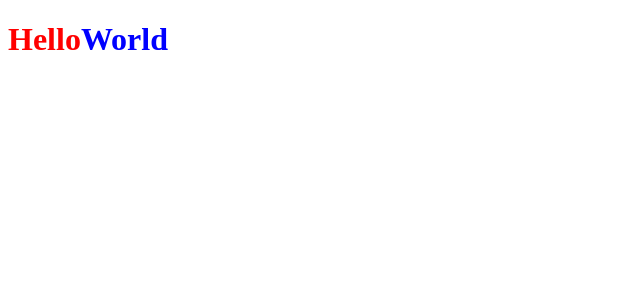
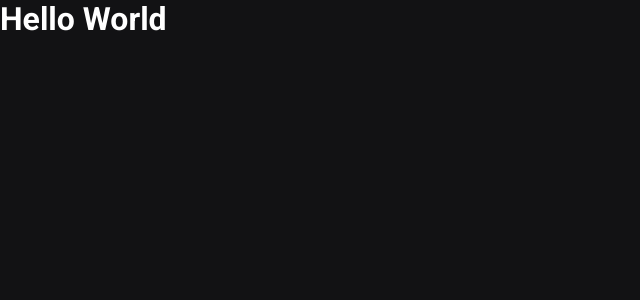
Before and after one commit to Lissone/ignews, a Next.js app: page / in a window 1280 px wide. Shown: the top 300 px of the page, without its empty margins (0-640 px from the left). Built offline with nearby package versions, Linux system fonts and the light colour scheme.

Commit message:
global styles

```diff
--- a/src/pages/_app.tsx
+++ b/src/pages/_app.tsx
@@ -1,4 +1,6 @@
 import { AppProps } from 'next/app'
+
+import '../styles/global.scss'
 
 function MyApp({ Component, pageProps }: AppProps) {
   return <Component {...pageProps} />
--- a/src/pages/index.tsx
+++ b/src/pages/index.tsx
@@ -1,6 +1,4 @@
 import Head from 'next/head'
-
-import styles from '../styles/home.module.scss'
 
 export default function Home() {
   return (
@@ -9,11 +7,8 @@
         <title>ig.news</title>
       </Head>
 
-      <h1 className={styles.title}>
-        Hello
-        <span>
-          World
-        </span>
+      <h1>
+        Hello World
       </h1>
     </>
   )
--- /dev/null
+++ b/src/styles/global.scss
@@ -0,0 +1,46 @@
+* {
+  margin: 0;
+  padding: 0;
+  box-sizing: border-box;
+}
+
+:root {
+  --white: #FFFFFF;
+
+  --gray-100: #E1E1E6;
+  --gray-300: #A8A8B3;
+  --gray-900: #121214;
+
+  --cyan-500: #61DAFB;
+  --yellow-500: #EBA417;
+}
+
+@media (max-width: 1080px) {
+  html {
+    font-size: 93.75%;
+  }
+}
+
+@media (max-width: 720px) {
+  html {
+    font-size: 87.5%;
+  }
+}
+
+body {
+  background: var(--gray-900);
+  color: var(--white);
+}
+
+body, input, textarea, select, button {
+  font: 400 1rem "Roboto", sans-serif;
+}
+
+button {
+  cursor: pointer;
+}
+
+a {
+  color: inherit;
+  text-decoration: none;
+}
--- a/src/styles/home.module.scss
+++ /dev/null
@@ -1,7 +0,0 @@
-.title {
-  color: red;
-
-  span {
-    color: blue;
-  }
-}
```
